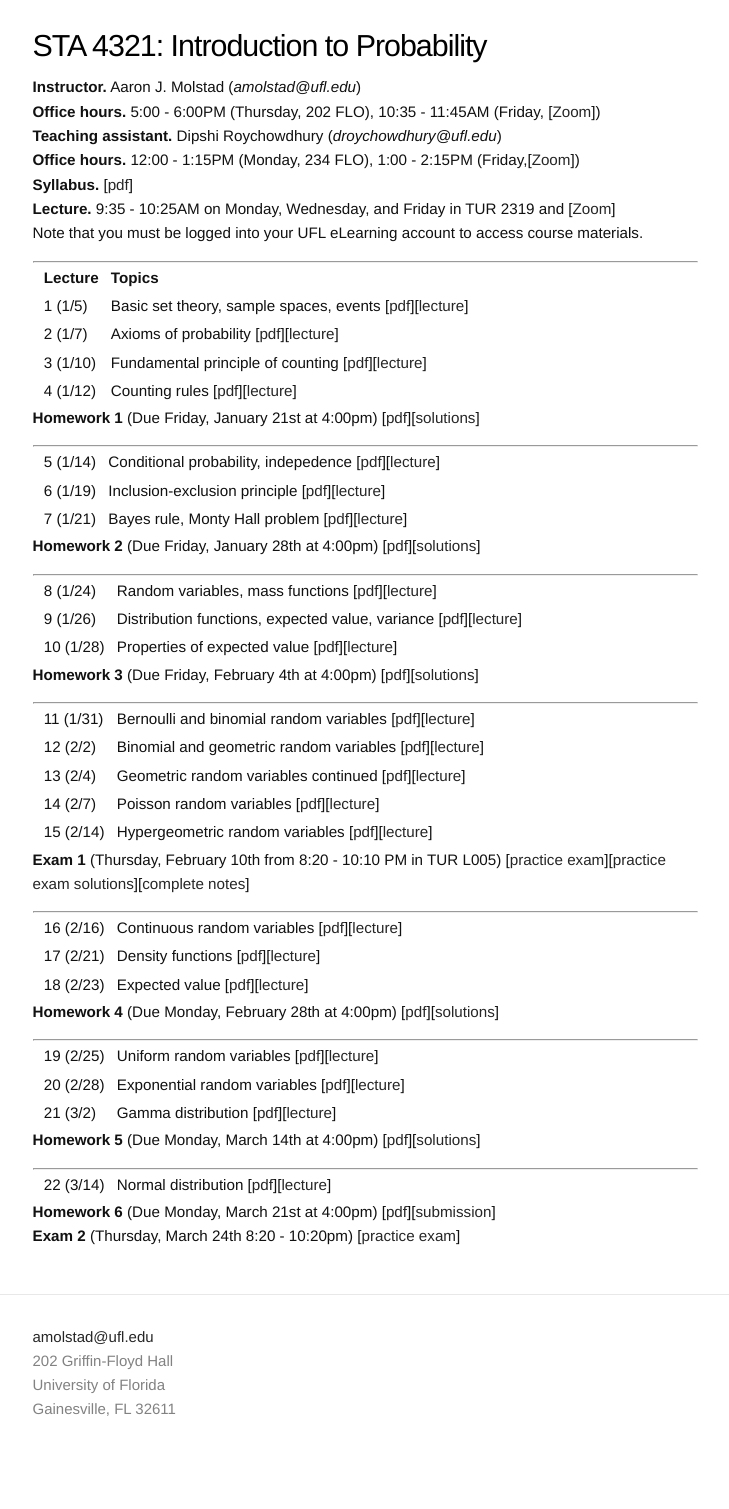
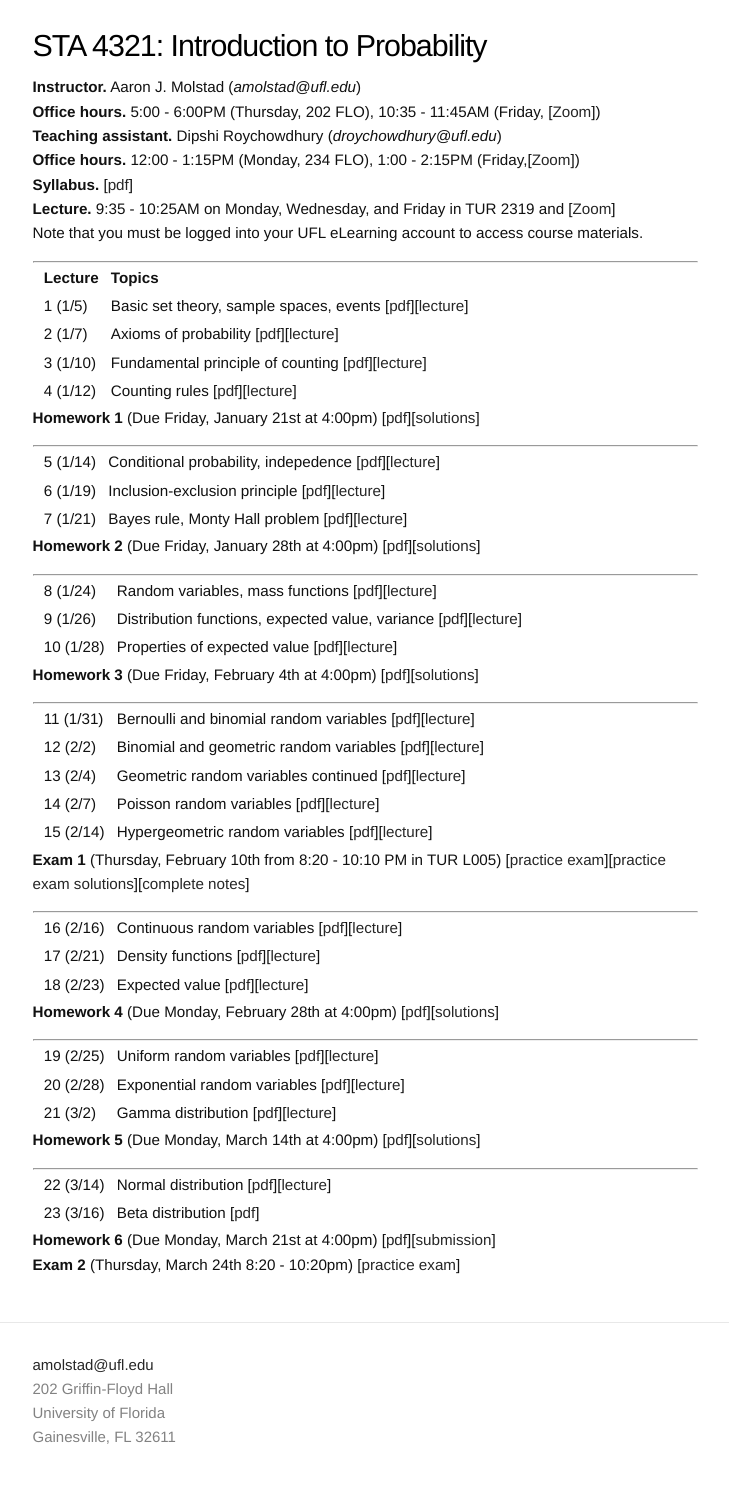
Before and after one commit to ajmolstad/ajmolstad.github.io, a Jekyll site: the page built from S22_STA4321.md, in a window 1280 px wide. Shown: the whole page, without its empty margins (275-1004 px from the left). Built offline with Jekyll 4.4.1, drawn with Linux system fonts in a browser that asks for light colours; before the commit the page ends 1481 px from its top, so only the background shows below that.

Commit message:
Update S22_STA4321.md

```diff
--- a/S22_STA4321.md
+++ b/S22_STA4321.md
@@ -77,6 +77,7 @@ Note that you must be logged into your UFL eLearning account to access course ma
 
 
 || 22 (3/14) || Normal distribution [[pdf](https://ufl.instructure.com/files/67425309/download?download_frd=1)][[lecture](https://ufl.instructure.com/courses/452037/files?preview=67455266)]||
+|| 23 (3/16) || Beta distribution [[pdf](https://ufl.instructure.com/files/67494481/download?download_frd=1)]||
 
 
 **Homework 6** (Due Monday, March 21st at 4:00pm) [[pdf](https://ufl.instructure.com/files/67472488/download?download_frd=1)][[submission](https://ufl.instructure.com/courses/452037/assignments/5148694)]
```
